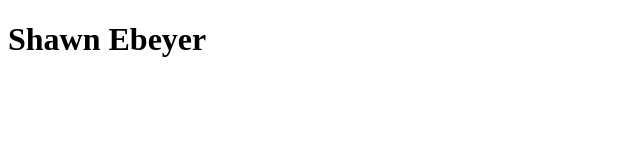
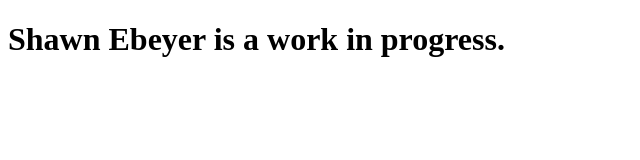
Before and after one commit to shawnebeyer/website, a website: page index.html in a window 1280 px wide. Shown: the whole page, without its empty margins (0-640 px from the left). Drawn offline with Linux system fonts and the light colour scheme.

Commit message:
added a line

```diff
--- a/index.html
+++ b/index.html
@@ -7,6 +7,6 @@
     <title>Shawn Ebeyer is a software developer</title>
 </head>
 <body>
-    <h1>Shawn Ebeyer</h1>
+    <h1>Shawn Ebeyer is a work in progress.</h1>
 </body>
 </html>
```
